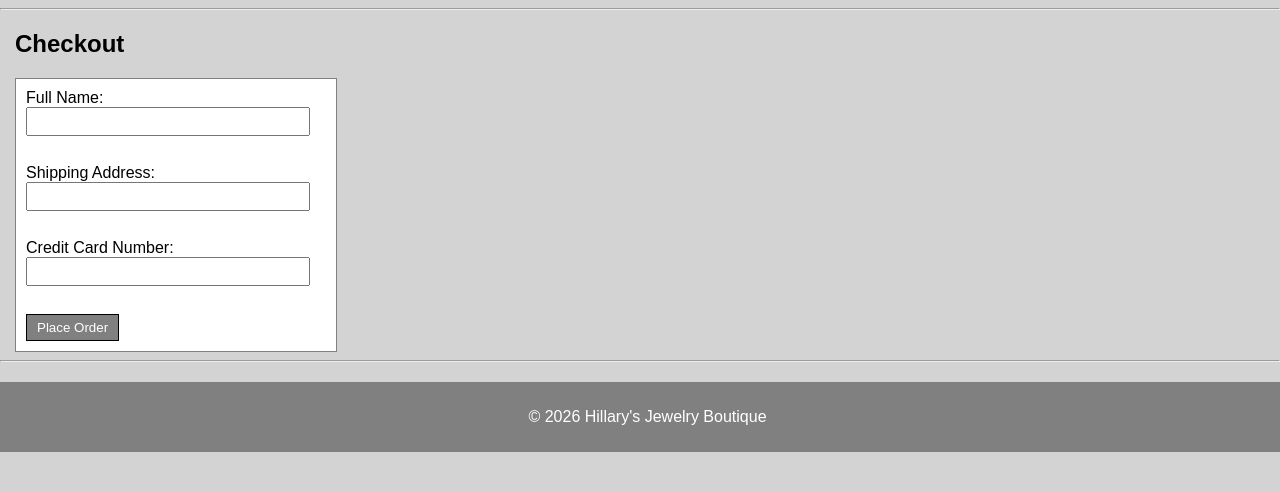
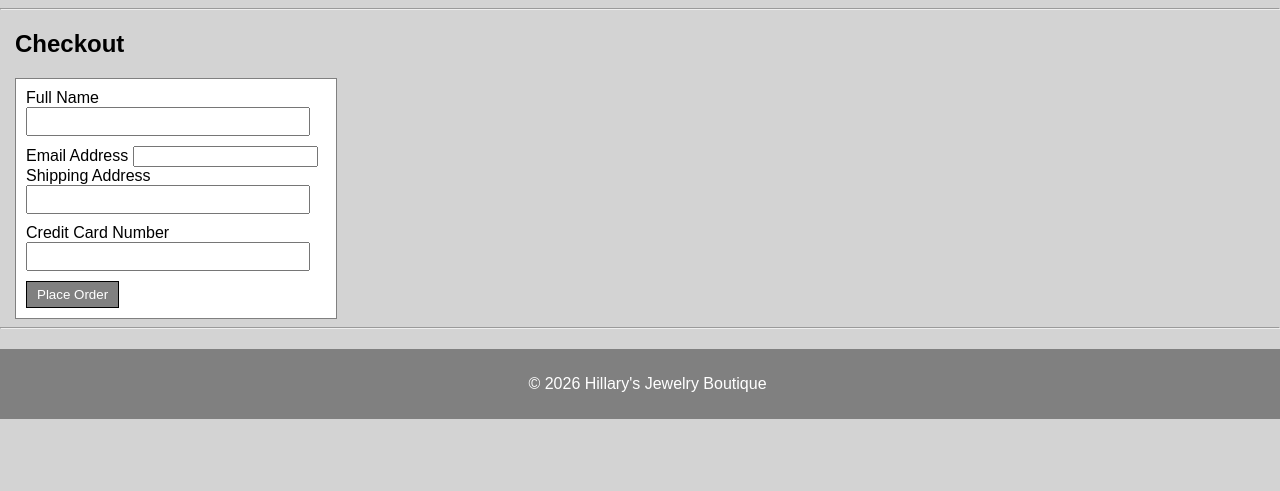
Before and after one commit to hhendrickson32/jewelry-ecommerce-backup, a PHP site: page /checkout.php in a window 1280 px wide. Shown: the part 226-717 px from the top of the page. Run offline with PHP 8.4, Linux system fonts and the light colour scheme.

Commit message:
Update form labels and structure in checkout.php

```diff
--- a/checkout.php
+++ b/checkout.php
@@ -4,14 +4,17 @@
 
 <form action="order-confirmation.php" method="post">
 
-    <label>Full Name:</label>
-    <input type="text" name="fullname" required><br><br>
+    <label>Full Name</label>
+    <input type="text" name="fullname" required>
 
-    <label>Shipping Address:</label>
-    <input type="text" name="address" required><br><br>
+    <label>Email Address</label>
+    <input type="email" name="email" required>
 
-    <label>Credit Card Number:</label>
-    <input type="password" name="cardnumber" required><br><br>
+    <label>Shipping Address</label>
+    <input type="text" name="address" required>
+
+    <label>Credit Card Number</label>
+    <input type="password" name="cardnumber" required>
 
     <input type="submit" value="Place Order">
 
```
